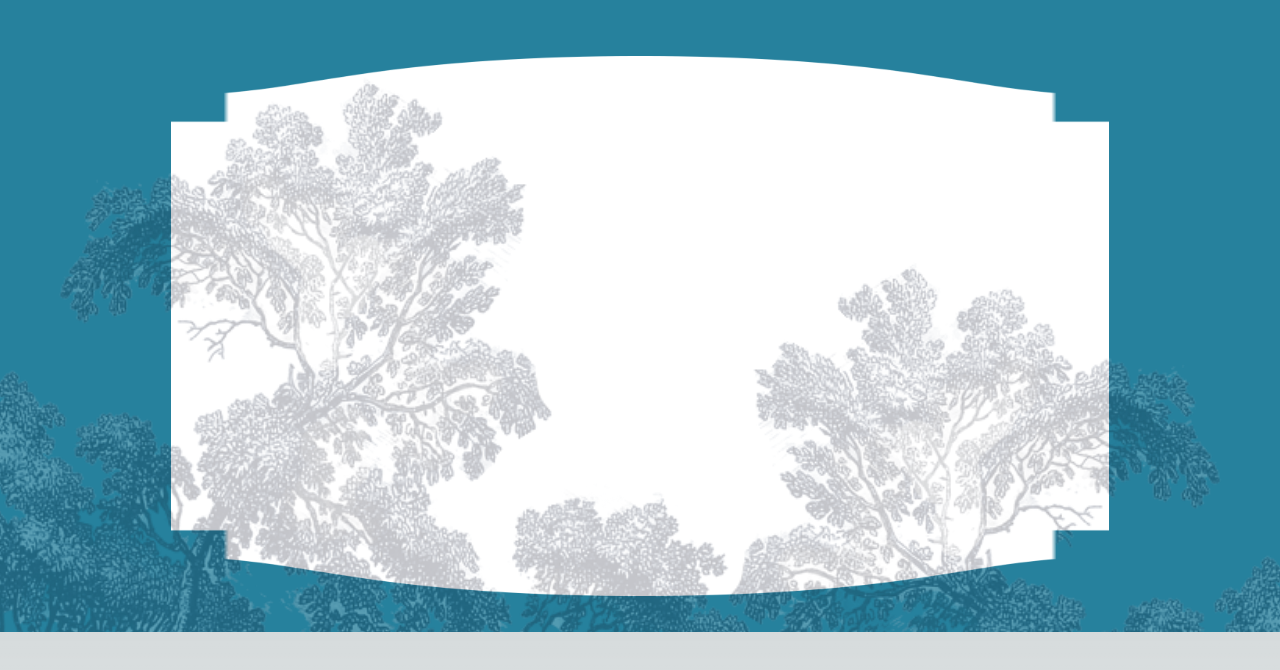
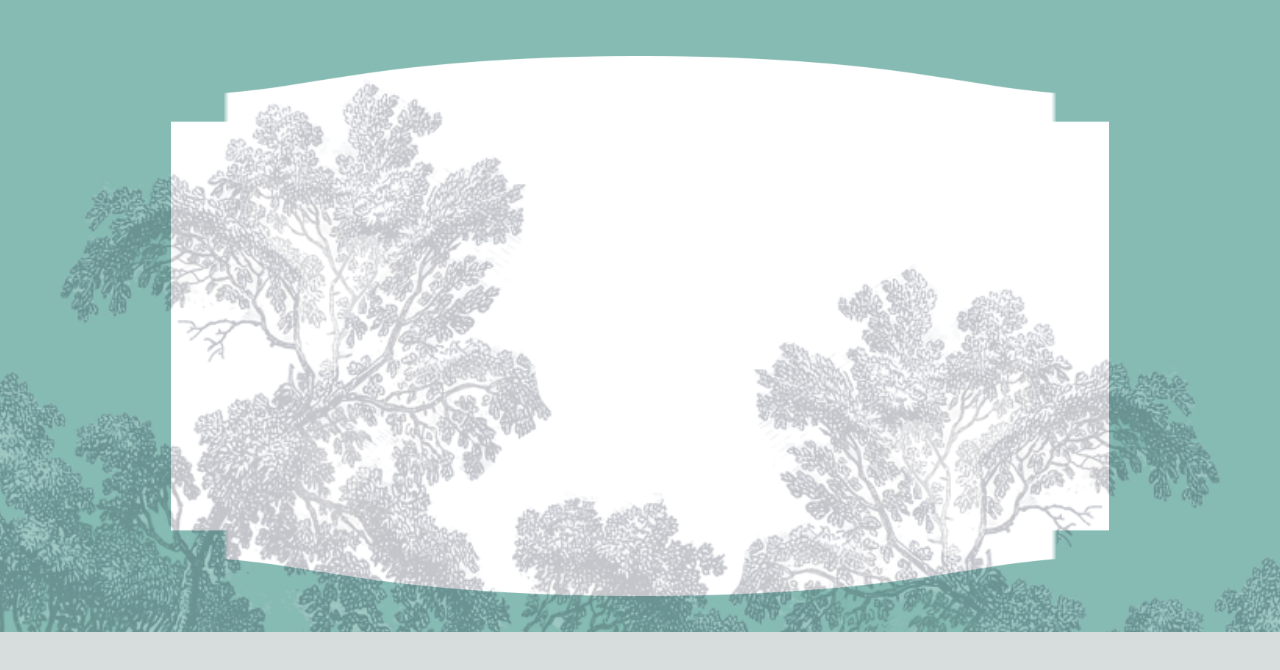
Before and after one commit to Hillindo/wedding-invitation18, a Next.js app: page /section2 in a window 1280 px wide. Shown: the top 670 px of the page. Built offline with nearby package versions, Linux system fonts and the light colour scheme.

Commit message:
fix: update background color for Section2 component

```diff
--- a/src/app/section2/page.tsx
+++ b/src/app/section2/page.tsx
@@ -30,7 +30,8 @@ export default function Section2({data}:any) {
         fetchData();
     }, [data]);
   return (
-    <section className='bg-[#26819d] px-1 overflow-hidden w-full relative pt-5 pb-10'>
+    // <section className='bg-[#26819d] px-1 overflow-hidden w-full relative pt-5 pb-10'>
+    <section className='bg-[#86bbb3] px-1 overflow-hidden w-full relative pt-5 pb-10'>
         <div className='relative w-full sm:w-3/4 mx-auto '>
             <div className='relative flex'>
                 <div className='m-2 p-2 w-full flex relative min-[425px]:px-8 sm:px-0'>
```
